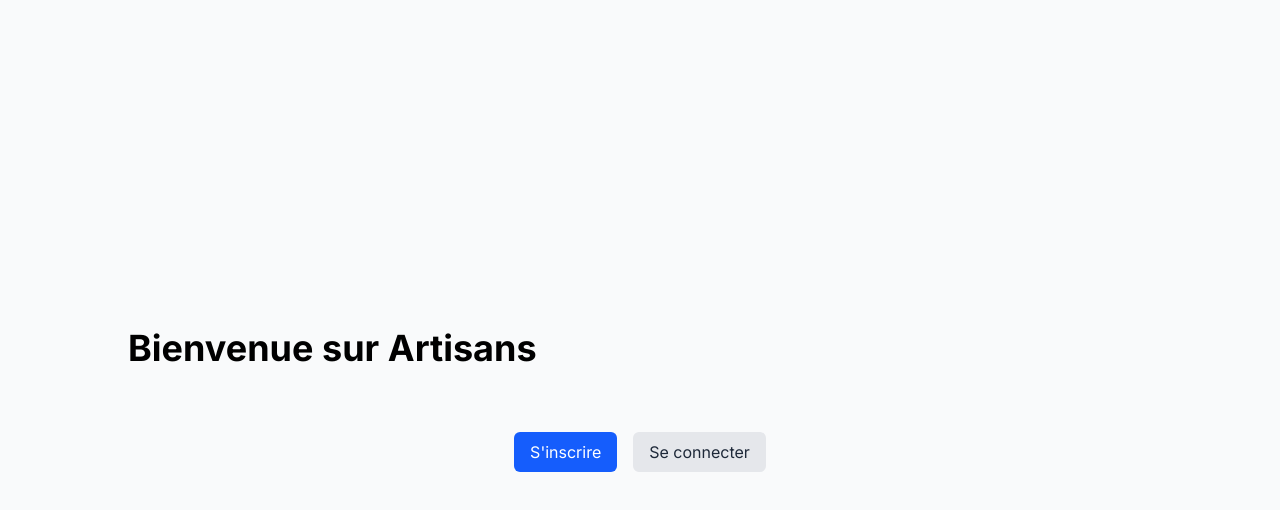
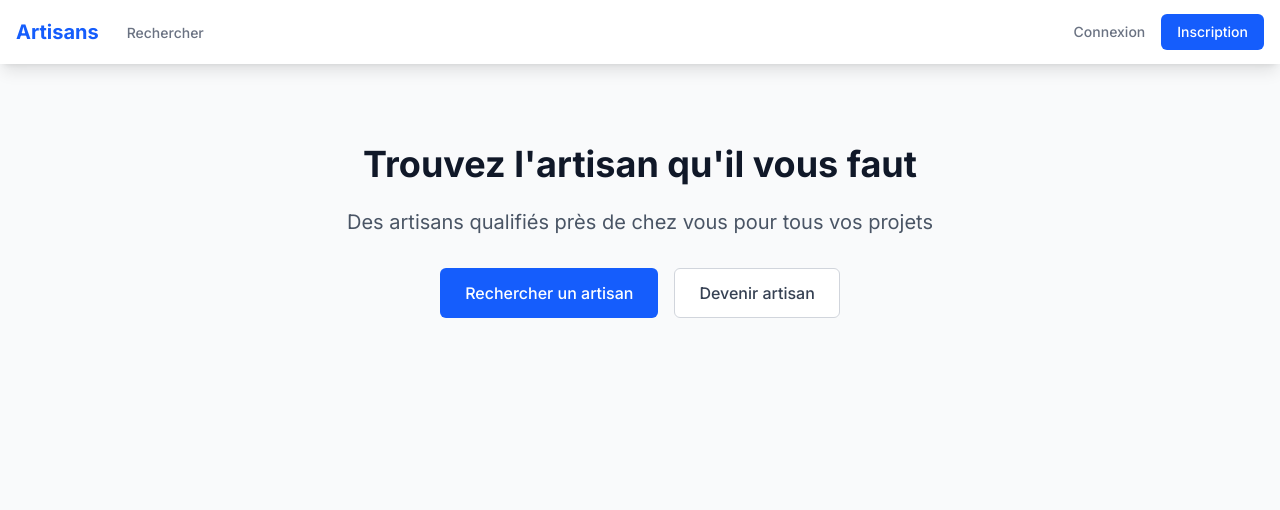
Before and after one commit to PopoutStudio/artisans, a Next.js app: page / in a window 1280 px wide. Shown: the top 510 px of the page. Built offline with nearby package versions, Linux system fonts and the light colour scheme; no server answers.

Commit message:
feat: add navigation bar

```diff
--- a/src/app/layout.tsx
+++ b/src/app/layout.tsx
@@ -1,4 +1,5 @@
-import { AuthProvider } from "@/components/providers/AuthProvider";
+import { Navbar } from "@/components/layout/Navbar";
+import { SessionProvider } from "@/components/providers/SessionProvider";
 import type { Metadata } from "next";
 import { Inter } from "next/font/google";
 import "./globals.css";
@@ -6,7 +7,7 @@
 const inter = Inter({ subsets: ["latin"] });
 
 export const metadata: Metadata = {
-  title: "Artisans - Trouvez votre artisan local",
+  title: "Artisans - Trouvez votre artisan",
   description: "Plateforme de mise en relation entre artisans et clients",
 };
 
@@ -18,11 +19,14 @@
   return (
     <html lang="fr">
       <body className={inter.className}>
-        <AuthProvider>
-          <main className="min-h-screen bg-gray-50">
-            {children}
-          </main>
-        </AuthProvider>
+        <SessionProvider>
+          <div className="min-h-screen bg-gray-50">
+            <Navbar />
+            <main className="py-4">
+              {children}
+            </main>
+          </div>
+        </SessionProvider>
       </body>
     </html>
   );
--- a/src/app/page.tsx
+++ b/src/app/page.tsx
@@ -1,27 +1,29 @@
-import Link from "next/link";
+import Link from 'next/link';
 
-export default function Home() {
+export default function HomePage() {
   return (
-    <div className="flex min-h-screen flex-col items-center justify-center p-24">
-      <div className="z-10 max-w-5xl w-full items-center justify-between text-sm lg:flex">
-        <h1 className="text-4xl font-bold text-center mb-8">
-          Bienvenue sur Artisans
+    <div className="container mx-auto px-4 py-16">
+      <div className="max-w-3xl mx-auto text-center">
+        <h1 className="text-4xl font-bold text-gray-900 mb-6">
+          Trouvez l'artisan qu'il vous faut
         </h1>
-      </div>
-
-      <div className="mt-8 flex gap-4">
-        <Link
-          href="/auth/register"
-          className="rounded-md bg-blue-600 px-4 py-2 text-white hover:bg-blue-700"
-        >
-          S'inscrire
-        </Link>
-        <Link
-          href="/auth/login"
-          className="rounded-md bg-gray-200 px-4 py-2 text-gray-800 hover:bg-gray-300"
-        >
-          Se connecter
-        </Link>
+        <p className="text-xl text-gray-600 mb-8">
+          Des artisans qualifiés près de chez vous pour tous vos projets
+        </p>
+        <div className="flex flex-col sm:flex-row gap-4 justify-center">
+          <Link
+            href="/search"
+            className="inline-flex items-center justify-center px-6 py-3 border border-transparent text-base font-medium rounded-md text-white bg-blue-600 hover:bg-blue-700"
+          >
+            Rechercher un artisan
+          </Link>
+          <Link
+            href="/auth/register"
+            className="inline-flex items-center justify-center px-6 py-3 border border-gray-300 text-base font-medium rounded-md text-gray-700 bg-white hover:bg-gray-50"
+          >
+            Devenir artisan
+          </Link>
+        </div>
       </div>
     </div>
   );
--- /dev/null
+++ b/src/components/layout/Navbar.tsx
@@ -0,0 +1,86 @@
+'use client';
+
+import { signOut, useSession } from 'next-auth/react';
+import Link from 'next/link';
+import { usePathname } from 'next/navigation';
+
+export function Navbar() {
+  const { data: session, status } = useSession();
+  const pathname = usePathname();
+
+  const isActive = (path: string) => pathname === path;
+
+  return (
+    <nav className="bg-white shadow-lg">
+      <div className="container mx-auto px-4">
+        <div className="flex justify-between h-16">
+          <div className="flex">
+            <div className="flex-shrink-0 flex items-center">
+              <Link href="/" className="text-xl font-bold text-blue-600">
+                Artisans
+              </Link>
+            </div>
+            <div className="hidden sm:ml-6 sm:flex sm:space-x-8">
+              <Link
+                href="/search"
+                className={`inline-flex items-center px-1 pt-1 border-b-2 text-sm font-medium ${
+                  isActive('/search')
+                    ? 'border-blue-500 text-gray-900'
+                    : 'border-transparent text-gray-500 hover:border-gray-300 hover:text-gray-700'
+                }`}
+              >
+                Rechercher
+              </Link>
+              {session?.user && (
+                <>
+                  <Link
+                    href="/profile"
+                    className={`inline-flex items-center px-1 pt-1 border-b-2 text-sm font-medium ${
+                      isActive('/profile')
+                        ? 'border-blue-500 text-gray-900'
+                        : 'border-transparent text-gray-500 hover:border-gray-300 hover:text-gray-700'
+                    }`}
+                  >
+                    Mon Profil
+                  </Link>
+                </>
+              )}
+            </div>
+          </div>
+          <div className="hidden sm:ml-6 sm:flex sm:items-center">
+            {status === 'loading' ? (
+              <div className="text-gray-500">Chargement...</div>
+            ) : session?.user ? (
+              <div className="flex items-center space-x-4">
+                <span className="text-gray-700">
+                  {session.user.email}
+                </span>
+                <button
+                  onClick={() => signOut()}
+                  className="text-gray-500 hover:text-gray-700 text-sm font-medium"
+                >
+                  Déconnexion
+                </button>
+              </div>
+            ) : (
+              <div className="flex items-center space-x-4">
+                <Link
+                  href="/auth/login"
+                  className="text-gray-500 hover:text-gray-700 text-sm font-medium"
+                >
+                  Connexion
+                </Link>
+                <Link
+                  href="/auth/register"
+                  className="bg-blue-600 text-white px-4 py-2 rounded-md text-sm font-medium hover:bg-blue-700"
+                >
+                  Inscription
+                </Link>
+              </div>
+            )}
+          </div>
+        </div>
+      </div>
+    </nav>
+  );
+}
--- /dev/null
+++ b/src/components/providers/SessionProvider.tsx
@@ -0,0 +1,7 @@
+'use client';
+
+import { SessionProvider as NextAuthSessionProvider } from 'next-auth/react';
+
+export function SessionProvider({ children }: { children: React.ReactNode }) {
+  return <NextAuthSessionProvider>{children}</NextAuthSessionProvider>;
+}
```
